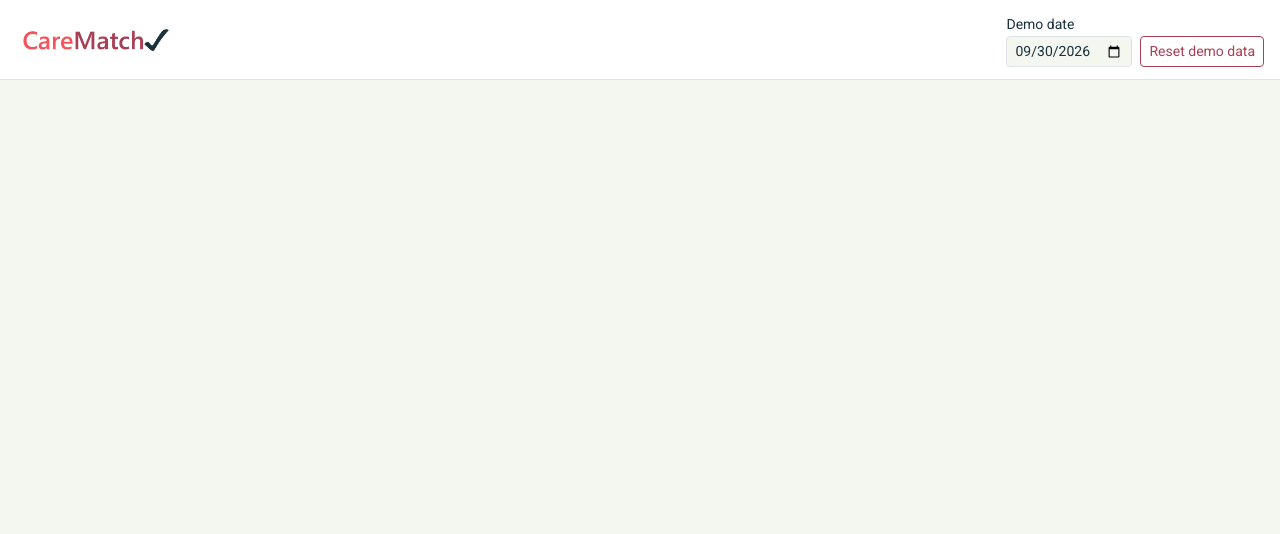
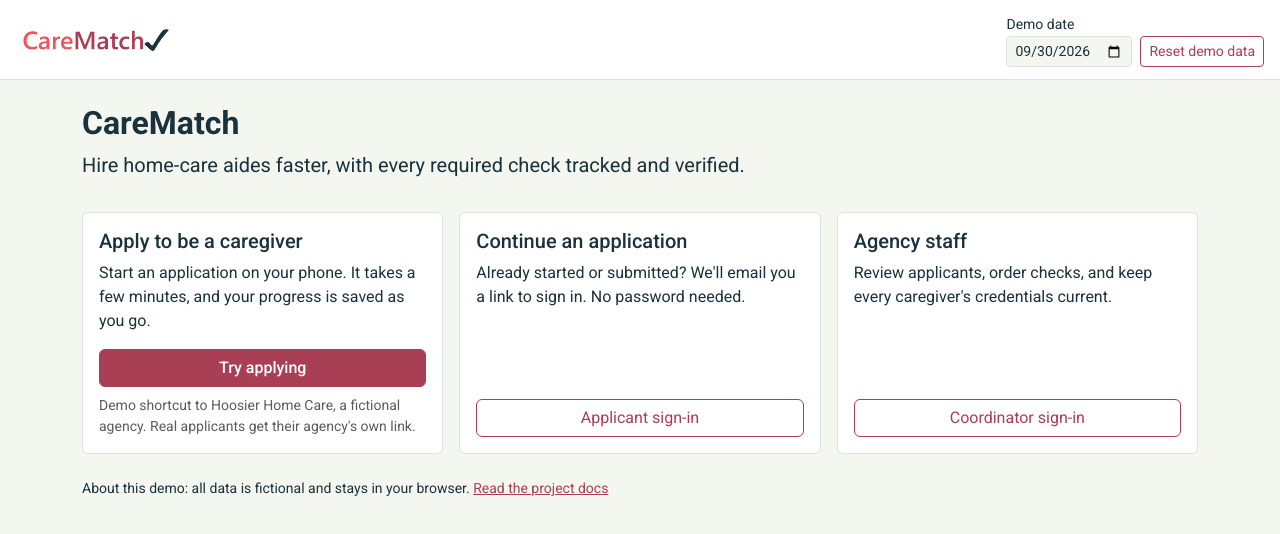
Before and after one commit to Naleisa/mbroniek-IUSB-System-Design-M1, a Vue app in the folder app/: page / in a window 1280 px wide. Shown: the top 534 px of the page. Built offline with nearby package versions, Linux system fonts and the light colour scheme.

Commit message:
T66 home page

```diff
--- a/app/src/components/ApplicantHomePageComponent.vue
+++ b/app/src/components/ApplicantHomePageComponent.vue
@@ -1,6 +1,5 @@
 <script setup lang="ts">
 import { computed, inject } from 'vue';
-import { useRouter } from 'vue-router';
 import { dataLayerKey } from '../data/dataLayer';
 import { applicantStatus, resumeStep } from '../data/intake';
 import { demoDataKey, sessionKey } from '../session';
@@ -11,7 +10,6 @@ import StatusBadge from './StatusBadge.vue';
 const dataLayer = inject(dataLayerKey)!;
 const session = inject(sessionKey)!;
 const demoData = inject(demoDataKey)!;
-const router = useRouter();
 
 const status = computed(() => {
   void demoData.loading;
@@ -21,11 +19,6 @@ const outstanding = computed(() => status.value?.items.filter((item) => item.out
 const done = computed(() => status.value?.items.filter((item) => !item.outstanding) ?? []);
 const nextStep = computed(() => resumeStep(dataLayer));
 
-function signOut() {
-  dataLayer.signOut();
-  session.value = undefined;
-  router.push('/applicant/sign-in');
-}
 </script>
 
 <template>
@@ -109,7 +102,7 @@ function signOut() {
         </template>
 
         <p class="small mt-4 mb-2">Signed in as <strong>{{ session?.display_name }}</strong></p>
-        <button type="button" class="btn btn-outline-primary w-100" @click="signOut">Sign out</button>
+
       </div>
     </div>
   </div>
--- a/app/src/components/DashboardPageComponent.vue
+++ b/app/src/components/DashboardPageComponent.vue
@@ -1,6 +1,5 @@
 <script setup lang="ts">
 import { computed, inject } from 'vue';
-import { useRouter } from 'vue-router';
 import { coordinatorDashboard, type Highlight } from '../data/dashboard';
 import { dataLayerKey } from '../data/dataLayer';
 import { demoDataKey, sessionKey } from '../session';
@@ -12,7 +11,6 @@ import StatusBadge from './StatusBadge.vue';
 const dataLayer = inject(dataLayerKey)!;
 const session = inject(sessionKey)!;
 const demoData = inject(demoDataKey)!;
-const router = useRouter();
 
 const dashboard = computed(() => {
   void demoData.loading;
@@ -20,11 +18,6 @@ const dashboard = computed(() => {
 });
 const highlightOrder: Highlight[] = ['Incomplete intake', 'Declined consent', 'Delayed check'];
 
-function signOut() {
-  dataLayer.signOut();
-  session.value = undefined;
-  router.push('/sign-in');
-}
 </script>
 
 <template>
@@ -99,6 +92,5 @@ function signOut() {
       </section>
     </template>
 
-    <button type="button" class="btn btn-outline-primary" @click="signOut">Sign out</button>
   </section>
 </template>
--- a/app/src/components/LandingPageComponent.vue
+++ b/app/src/components/LandingPageComponent.vue
@@ -1,7 +1,23 @@
 <script setup lang="ts">
+import { computed, inject } from 'vue';
 import { useRoute } from 'vue-router';
+import { sessionKey } from '../session';
 
+// Demo home page (T66): what CareMatch is and three ways in. "Try applying" names one fictional agency;
+// it's the only place an agency is named publicly, an accepted demo-only exception to ADR-18 and C7.
 const route = useRoute();
+const session = inject(sessionKey)!;
+
+const home = computed(() =>
+  session.value?.role === 'coordinator'
+    ? { to: '/dashboard', label: 'Go to your dashboard' }
+    : session.value?.role === 'applicant'
+      ? { to: '/applicant', label: 'Go to your application' }
+      : undefined,
+);
+
+// The docs site is published alongside the app on GitHub Pages; it isn't served by the dev server.
+const docsUrl = `${import.meta.env.BASE_URL}docs/`;
 </script>
 
 <template>
@@ -9,5 +25,53 @@ const route = useRoute();
     <div v-if="route.query.reset === 'done'" class="alert alert-success" role="status">
       Demo data is back to its starting point.
     </div>
+
+    <div v-if="home" class="alert alert-secondary d-flex flex-wrap align-items-center justify-content-between gap-2" role="status">
+      <span>You're signed in as <strong>{{ session?.display_name }}</strong>.</span>
+      <router-link :to="home.to" class="btn btn-outline-primary btn-sm">{{ home.label }}</router-link>
+    </div>
+
+    <h1>CareMatch</h1>
+    <p class="lead">Hire home-care aides faster, with every required check tracked and verified.</p>
+
+    <div class="row g-3 mt-1">
+      <div class="col-12 col-md-4">
+        <article class="card h-100">
+          <div class="card-body d-flex flex-column">
+            <h2 class="h5">Apply to be a caregiver</h2>
+            <p>Start an application on your phone. It takes a few minutes, and your progress is saved as you go.</p>
+            <router-link to="/apply/hoosier-home-care" class="btn btn-primary w-100 mt-auto">Try applying</router-link>
+            <p class="small text-body-secondary mt-2 mb-0">
+              Demo shortcut to Hoosier Home Care, a fictional agency. Real applicants get their agency's own link.
+            </p>
+          </div>
+        </article>
+      </div>
+      <div class="col-12 col-md-4">
+        <article class="card h-100">
+          <div class="card-body d-flex flex-column">
+            <h2 class="h5">Continue an application</h2>
+            <p>Already started or submitted? We'll email you a link to sign in. No password needed.</p>
+            <router-link to="/applicant/sign-in" class="btn btn-outline-primary w-100 mt-auto">
+              Applicant sign-in
+            </router-link>
+          </div>
+        </article>
+      </div>
+      <div class="col-12 col-md-4">
+        <article class="card h-100">
+          <div class="card-body d-flex flex-column">
+            <h2 class="h5">Agency staff</h2>
+            <p>Review applicants, order checks, and keep every caregiver's credentials current.</p>
+            <router-link to="/sign-in" class="btn btn-outline-primary w-100 mt-auto">Coordinator sign-in</router-link>
+          </div>
+        </article>
+      </div>
+    </div>
+
+    <p class="small mt-4 mb-0">
+      About this demo: all data is fictional and stays in your browser.
+      <a :href="docsUrl">Read the project docs</a>
+    </p>
   </div>
 </template>
--- a/app/src/components/NavbarComponent.vue
+++ b/app/src/components/NavbarComponent.vue
@@ -10,6 +10,13 @@ import { sessionKey } from '../session';
 const dataLayer = inject(dataLayerKey)!;
 const session = inject(sessionKey)!;
 const router = useRouter();
+
+// Signed-in navigation (T66): each role's main page and Sign out, so nobody has to remember URLs.
+function signOut() {
+  dataLayer.signOut();
+  session.value = undefined;
+  router.push('/');
+}
 
 // Demo control (ADR-21): an inline confirmation, not a browser pop-up.
 const confirmingReset = ref(false);
@@ -61,6 +68,14 @@ function backToToday() {
       <img :src="logoUrl" alt="CareMatch" width="160" height="40" />
     </router-link>
 
+    <div v-if="session" class="d-flex flex-wrap align-items-center gap-2 py-1">
+      <router-link v-if="session.role === 'coordinator'" to="/dashboard" class="btn btn-link btn-sm">Dashboard</router-link>
+      <router-link v-else-if="session.role === 'applicant'" to="/applicant" class="btn btn-link btn-sm">
+        Your application
+      </router-link>
+      <button type="button" class="btn btn-link btn-sm" @click="signOut">Sign out</button>
+    </div>
+
     <div class="ms-auto d-flex flex-wrap align-items-end justify-content-end gap-2 py-1">
       <div>
         <label for="demo-date" class="form-label small mb-0">Demo date</label>
```
Also changed, not shown: 3 other files (tests, documents, lock files or other folders).
